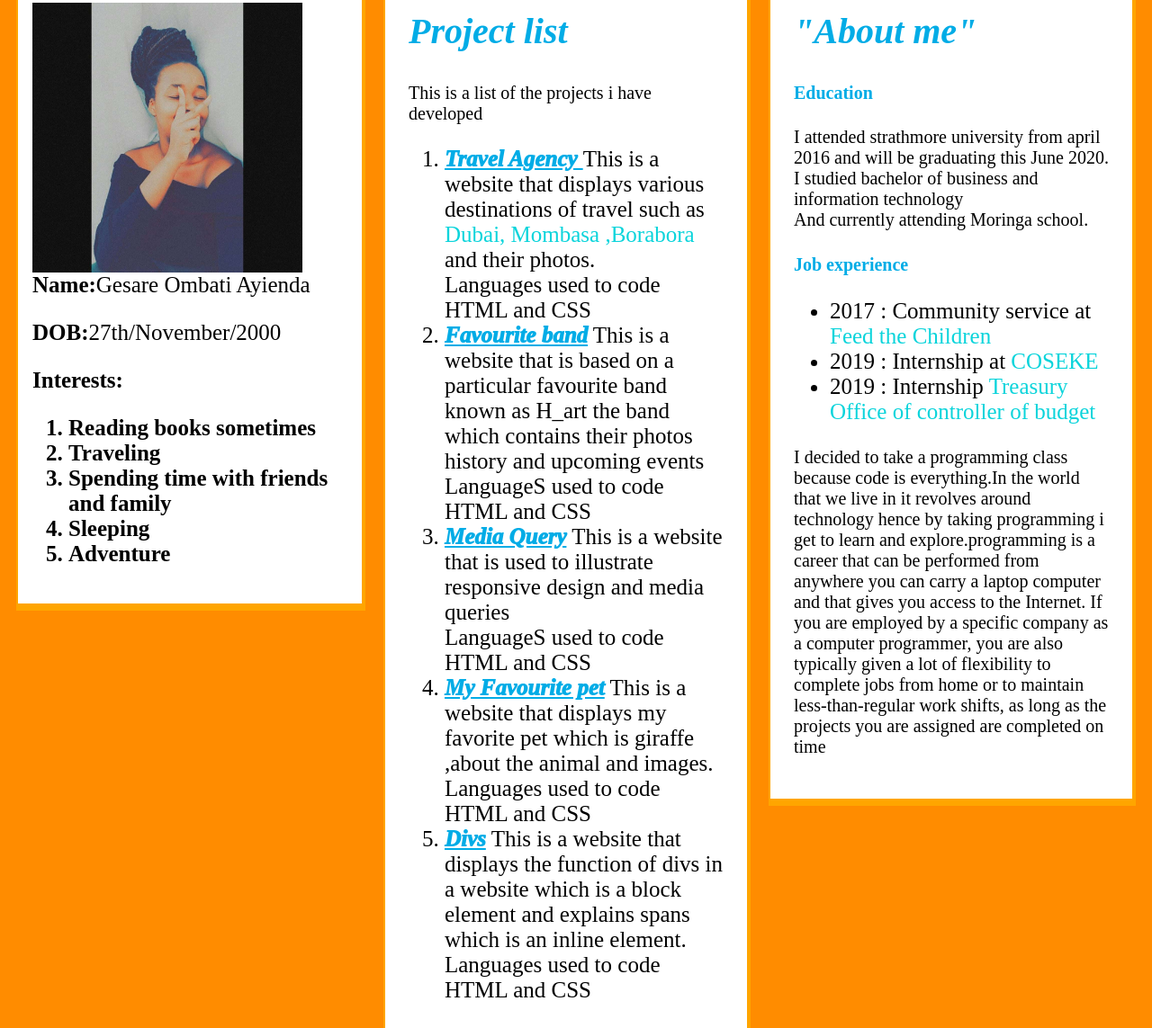
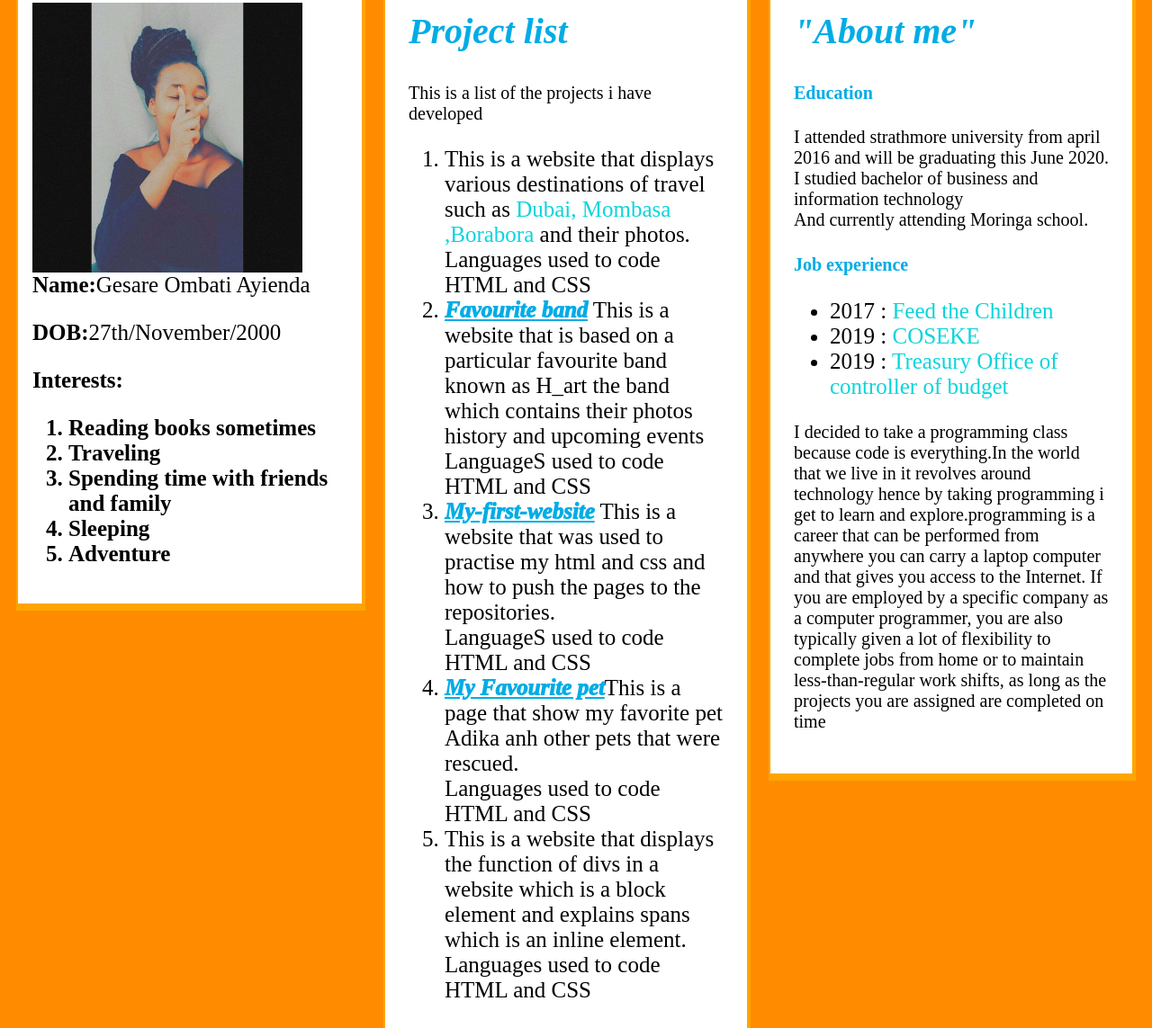
Before and after one commit to Gesare/Portfolio, a plain HTML site: page index.html in a window 1280 px wide. Shown: the part 228-1371 px from the top of the page at 90% size. Drawn offline with Linux system fonts and the light colour scheme; files that its build step writes are made by us from their sources; files whose address does not match are found by name.

Commit message:
First commit

```diff
--- a/index.html
+++ b/index.html
@@ -1,14 +1,14 @@
 <!DOCTYPE html>
 <html>
     <head>
-        <link href="/home/gesare/Documents/Portfolio/css/style.css" rel="stylesheet" type="text/css">
+        <link href="css/style.css" rel="stylesheet" type="text/css">
         <title>My Portfolio</title>
     </head>
     <body>
 
       <div class="column2">
             <h2>My profile</h2>
-        <img src="/images/ges1.jpg"height="300" width="300" alt="profile">
+        <img src="images/ges1.jpg"height="300" width="300" alt="profile">
 
             <p class= "prof"><strong> Name:</strong>Gesare Ombati Ayienda</p >
             <p class= "prof"><strong> DOB:</strong>27th/November/2000</p >
@@ -27,11 +27,12 @@
     <div class="column">
          <h2><strong>Project list</strong></h2>
          <p class="extra">This is a list of the projects i have developed</p>
-         <ol> <li><a href="https://github.com/louisenje/travel-agency.git" target="blank"> Travel Agency </a> This is a website that displays various destinations of travel such as <span class="uni">Dubai, Mombasa ,Borabora</span> and their photos.<br>Languages used  to code HTML and CSS</li>
-             <li><a href="https://github.com/louisenje/favourite-band-website.git" target="blank">Favourite band</a> This is a website that is based on a particular favourite band known as H_art the band which contains their photos history and upcoming events<br>LanguageS used  to code HTML and CSS</li>
-             <li><a href="https://github.com/louisenje/media-query.git" target="blank">Media Query</a> This is a website that is used to illustrate responsive design and media queries<br>LanguageS used  to code HTML and CSS </li>
-             <li><a href=" https://github.com/louisenje/my-favourite-pet.git" target="blank">My Favourite pet</a> This is a website that displays my favorite pet which is giraffe ,about the animal and images.<br>Languages used  to code HTML and CSS</li>
-             <li><a href="https://github.com/louisenje/divs.git " target="blank">Divs</a> This is a website that displays the function of divs in a website which is a block element and explains spans which is an inline element.<br>Languages used  to code HTML and CSS</li>
+         <ol>
+            <li><a href="" target="blank"></a> This is a website that displays various destinations of travel such as <span class="uni">Dubai, Mombasa ,Borabora</span> and their photos.<br>Languages used  to code HTML and CSS</li>
+             <li><a href="" target="blank">Favourite band</a> This is a website that is based on a particular favourite band known as H_art the band which contains their photos history and upcoming events<br>LanguageS used  to code HTML and CSS</li>
+             <li><a href="" target="blank">My-first-website</a> This is a website that was used to practise my html and css and how to push the pages to the repositories.<br>LanguageS used  to code HTML and CSS </li>
+             <li><a href=" " target="blank">My Favourite pet</a>This is a page that show my favorite pet Adika anh other pets that were rescued.<br>Languages used  to code HTML and CSS</li>
+             <li><a href="" target="blank"></a> This is a website that displays the function of divs in a website which is a block element and explains spans which is an inline element.<br>Languages used  to code HTML and CSS</li>
             </ol>
     </div>
 
@@ -43,9 +44,9 @@
            <p class="two"> I attended strathmore university from april 2016 and will be graduating this June 2020. I studied bachelor of business and information technology<br> And currently attending Moringa school. </p>
            <h4 class="one"><strong> Job experience</strong></h4>
            <p class="two"> <ul>
-               <li> 2017 : Community service at<span class="uni"> Feed the Children </span> </li>
-               <li> 2019 : Internship at<span class="uni"> COSEKE </span> </li>
-               <li> 2019 : Internship<span class="uni"> Treasury Office of controller of budget </span> </li>
+               <li> 2017 : <span class="uni"> Feed the Children </span> </li>
+               <li> 2019 : <span class="uni"> COSEKE </span> </li>
+               <li> 2019 : <span class="uni"> Treasury Office of controller of budget </span> </li>
            </ul> </p>
            <p class="two"> I decided to take a programming class because code is everything.In the world that we live in it revolves around technology hence by taking programming i get to learn and explore.programming is a career that can be performed from anywhere you can carry a laptop computer and that gives you access to the Internet. If you are employed by a specific company as a computer programmer, you are also typically given a lot of flexibility to complete jobs from home or to maintain less-than-regular work shifts, as long as the projects you are assigned are completed on time</p>
 
```
